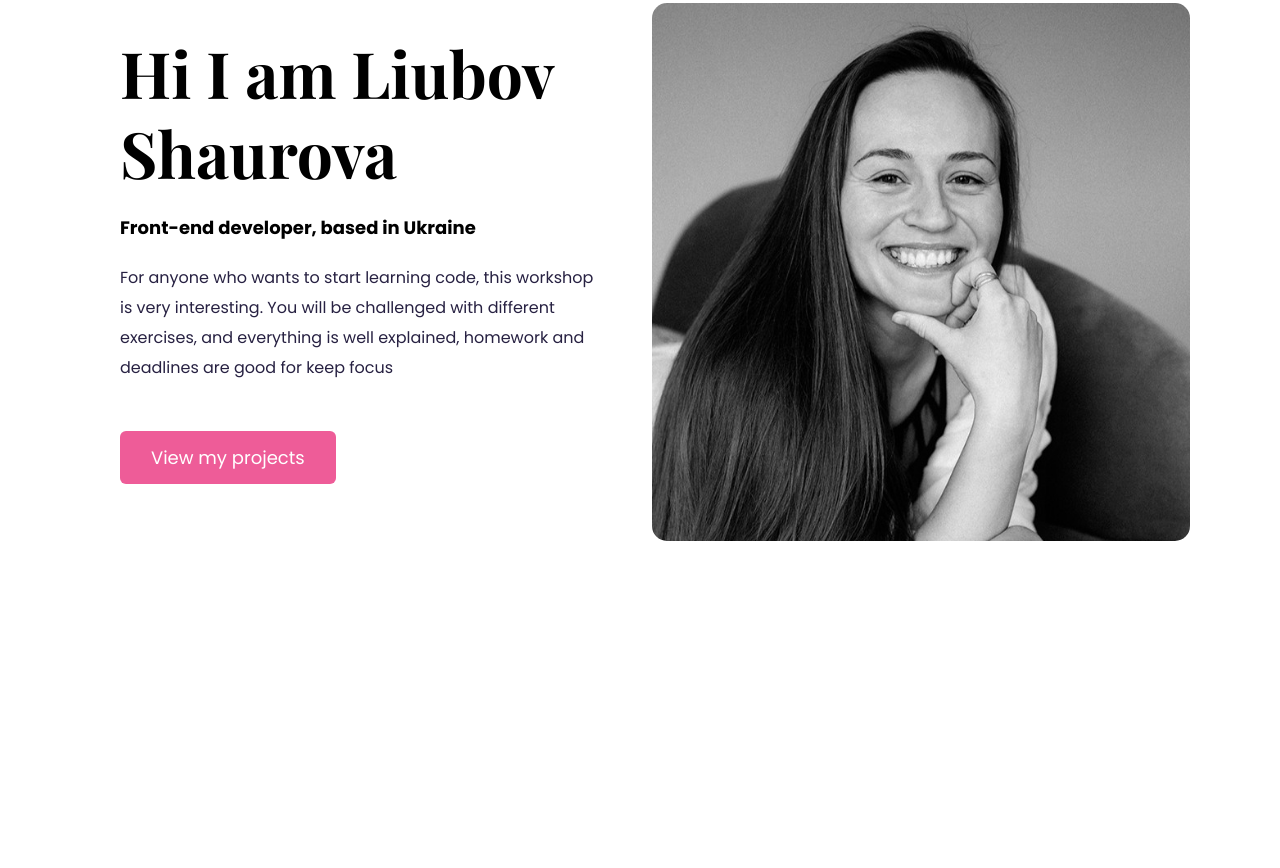
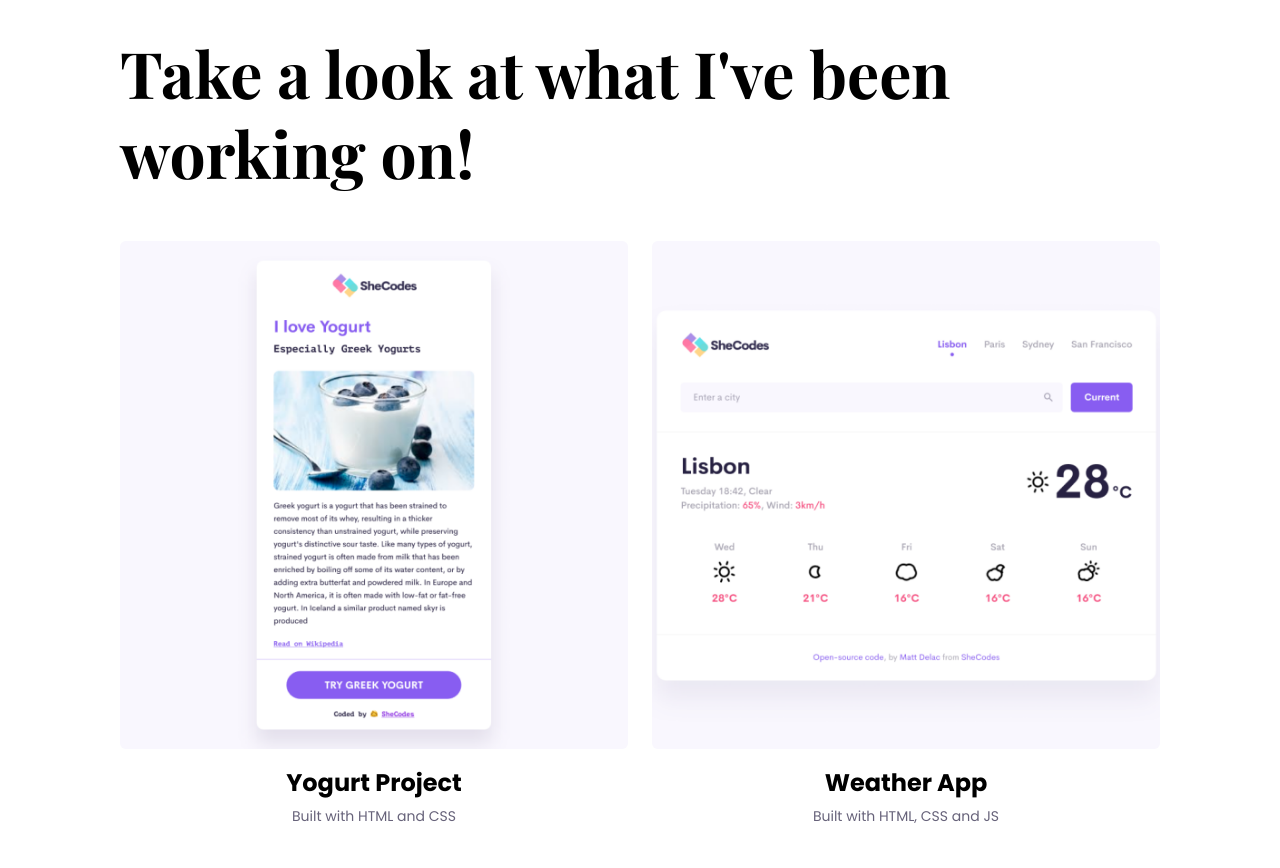
Before and after one commit to liu-shhha/portfolio-project, a plain HTML site: page work.html in a window 1280 px wide. Shown: the part 157-1025 px from the top of the page. Before the commit the page ends 858 px from the top, so only its background shows below. Drawn offline with nearby package versions, Linux system fonts and the light colour scheme; a web font is replaced by a local one.

Commit message:
Added work page

```diff
--- a/src/styles.css
+++ b/src/styles.css
@@ -36,9 +36,6 @@ p {
   color: #272142;
 }
 
-img {
-  border-radius: 15px;
-}
 .hero {
   background: var(--secondary-color);
   text-align: center;
@@ -60,21 +57,32 @@ img {
   color: #272142;
 }
 
-.about-section {
+.content-container {
   padding: 160px 20px;
 }
 
-.about-section h1 {
+.content h1 {
   font-size: 64px;
   line-height: 80px;
 }
 
-.about-section h2 {
+.content h2 {
   font-size: 18px;
   font-family: var(--default-font-family);
 }
 
-.about-section-content {
+.content h3 {
+  font-size: 24px;
+  line-height: 1.5;
+  font-family: var(--default-font-family);
+}
+
+.content p {
+  font-size: 14px;
+  opacity: 70%;
+}
+
+.content {
   margin: 30px;
 }
 
@@ -127,7 +135,7 @@ img {
     font-size: 28px;
   }
 
-  .about-section {
+  .content-container {
     text-align: center;
     padding: 0;
   }
--- a/about.html
+++ b/work.html
@@ -23,22 +23,31 @@
 </head>
 
 <body>
-    <div class="about-section container">
-        <div class="row">
-            <div class="col-lg-6">
-                <div class="about-section-content">
-                    <h1 class="mb-4">Hi I am Liubov Shaurova</h1>
-                    <h2 class="mb-4">Front-end developer, based in Ukraine</h2>
-                    <p class="mb-5">For anyone who wants to start learning code, this workshop is very interesting. You
-                        will be
-                        challenged
-                        with
-                        different
-                        exercises, and everything is well explained, homework and deadlines are good for keep focus</p>
-                    <a href="" class="btn btn-branding mb-4">View my projects</a>
+    <div class="content-container container">
+        <div class="content">
+            <h1 class="mb-5">Take a look at what I've been working on!</h1>
+            <div class="row">
+                <div class="col-md-6 mb-4">
+                    <img src="images/yogurt-project.png" class="img-fluid mb-3 rounded" alt="">
+                    <h3 class="text-center mb-0">Yogurt Project</h3>
+                    <p class="text-center">Built with HTML and CSS</p>
+                </div>
+                <div class="col-md-6 mb-4">
+                    <img src="images/weather-app.png" class="img-fluid mb-3 rounded" alt="">
+                    <h3 class="text-center mb-0">Weather App</h3>
+                    <p class="text-center">Built with HTML, CSS and JS</p>
+                </div>
+                <div class="col-md-6 mb-4">
+                    <img src="images/dictionary-app.png" class="img-fluid mb-3 rounded" alt="">
+                    <h3 class="text-center mb-0">Dictionary App</h3>
+                    <p class="text-center">Built with HTML, CSS with React</p>
+                </div>
+                <div class="col-md-6 mb-4">
+                    <img src="images/translation-app.png" class="img-fluid mb-3 rounded" alt="">
+                    <h3 class="text-center mb-0">Translation App</h3>
+                    <p class="text-center">Built with HTML, CSS with React</p>
                 </div>
             </div>
-            <div class="col-lg-6"><img src="images/Liubov.jpg" class="img-fluid" alt=""></div>
         </div>
     </div>
 </body>
```
Also changed, not shown: index.html (+3 -3 lines), images/dictionary-app.png (renamed from images/dictionary-app-img.png), images/translation-app.png (added), images/weather-app.png (renamed from images/weather-app-img.png), images/yogurt-project.png (renamed from images/yogurt-project-img.png).
